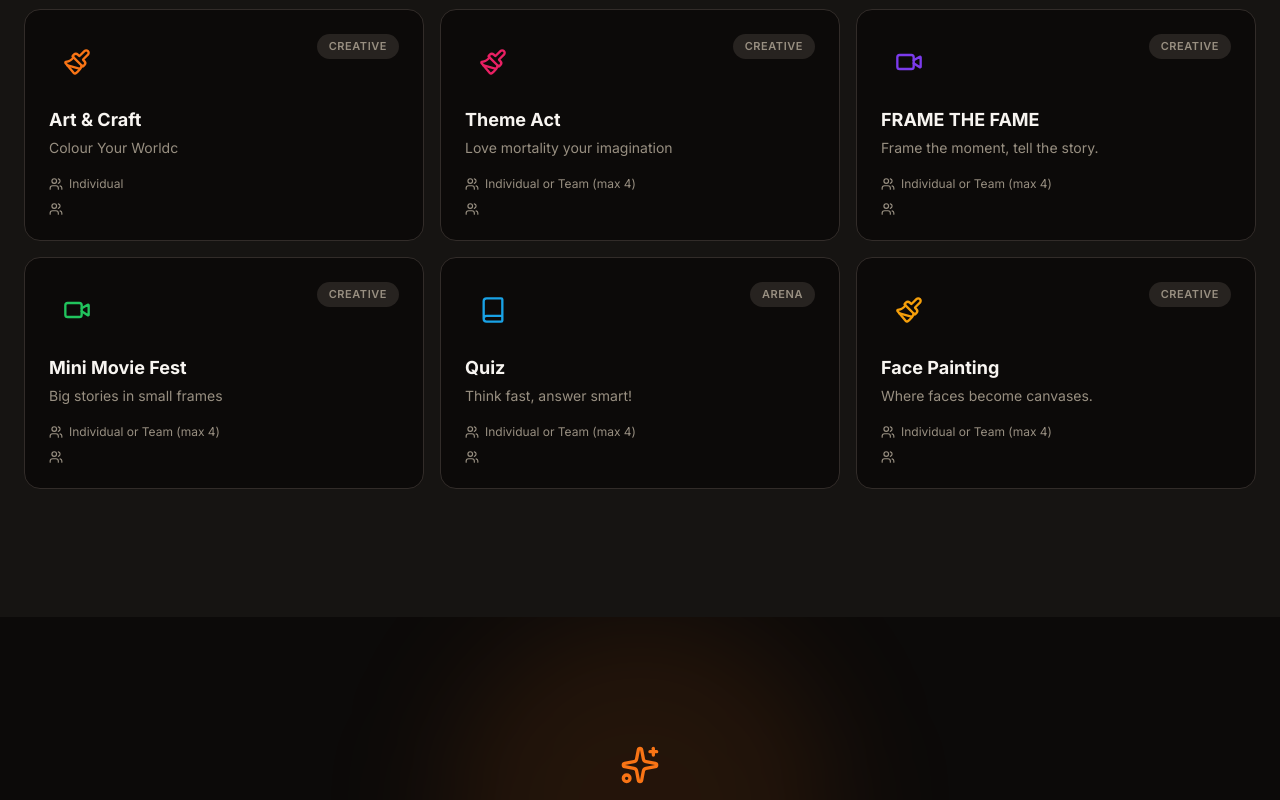
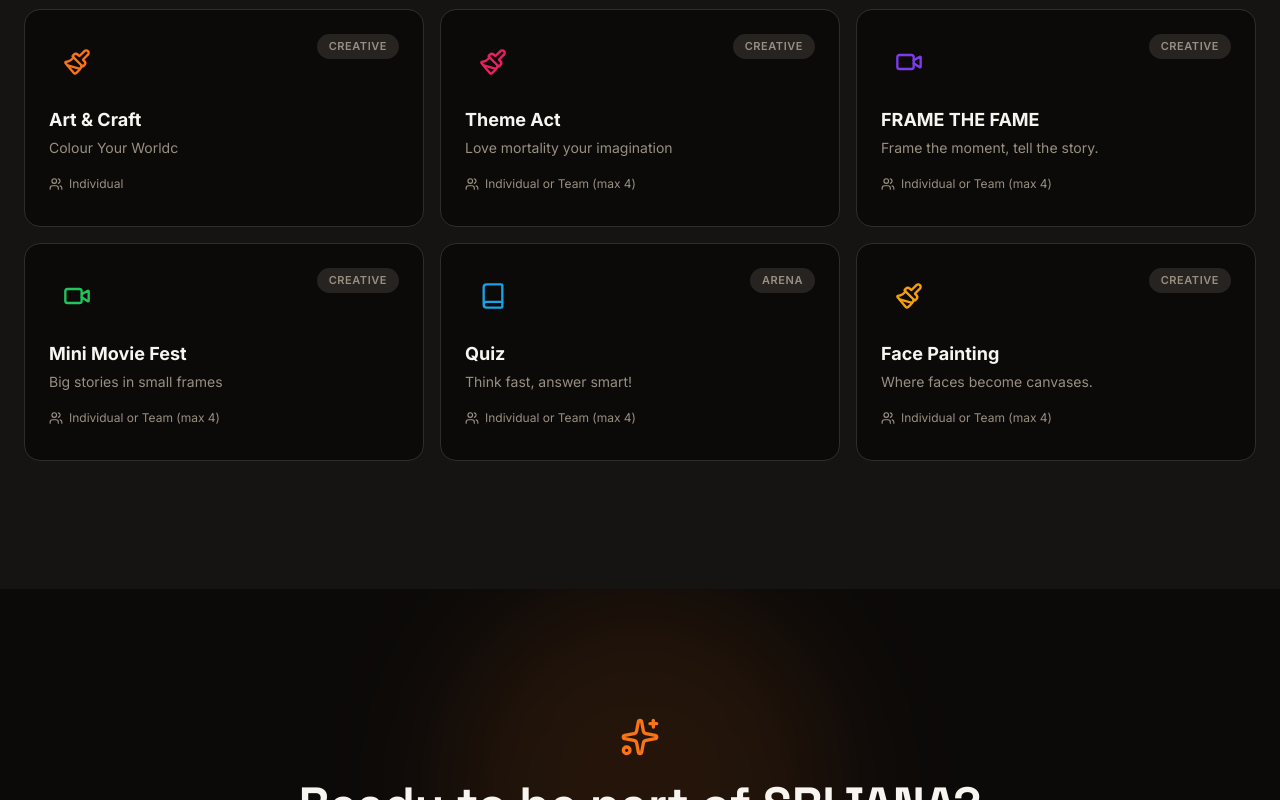
Before and after one commit to jayaprakash-majhi/college-event-website, a Next.js app: page / in a window 1280 px wide. Shown: the part 1121-1921 px from the top of the page. Built offline with nearby package versions, Linux system fonts and the light colour scheme.

Commit message:
Your commit message

```diff
--- a/components/featured-events.tsx
+++ b/components/featured-events.tsx
@@ -78,8 +78,7 @@ export function FeaturedEvents() {
 
                   {/* Second line: Coordinator */}
                   <div className="mt-2 flex items-center gap-1.5 text-xs text-muted-foreground">
-                    <Users className="h-3.5 w-3.5" />
-                    <span>{event.coordinator}</span>
+
                   </div>
 
                 </div>
```
